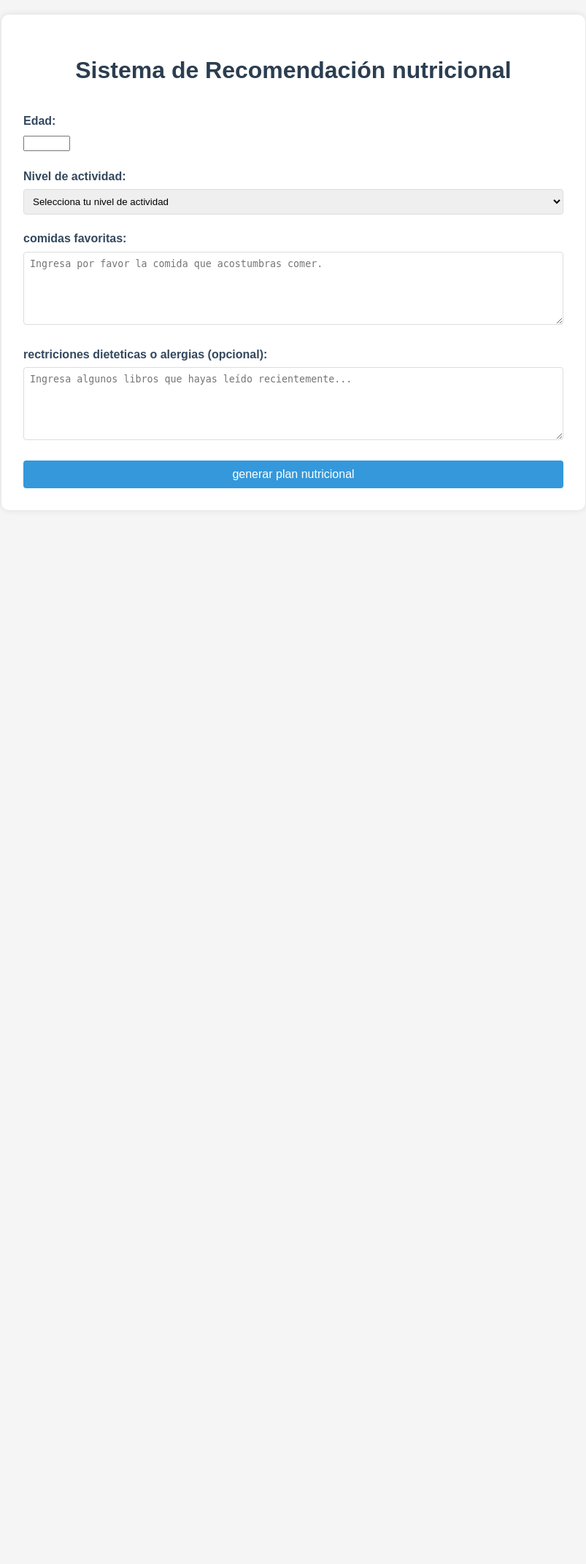
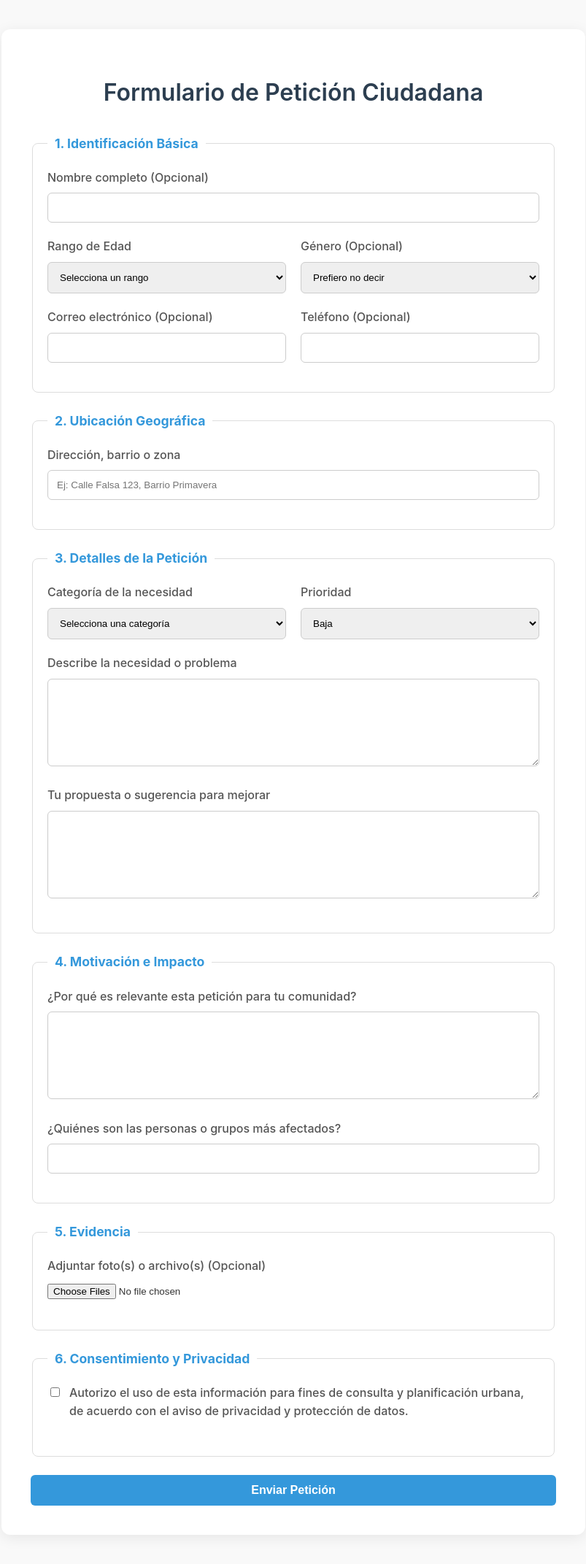
Before and after one commit to yeisonms/URBANA-IA, a Flask app: page / in a window 1280 px wide. Shown: the whole page at 73% size, without its empty margins (238-1041 px from the left). Before the commit the page ends 669 px from the top, so only its background shows below. Run offline with Flask 3, Linux system fonts and the light colour scheme.

Commit message:
version incial formulario

```diff
--- a/app.py
+++ b/app.py
@@ -4,77 +4,108 @@ import os
 from dotenv import load_dotenv
 from groq import Groq
 
-# Load environment variables
+# Cargar variables de entorno
 load_dotenv()
 
 app = Flask(__name__)
 
-# Initialize Groq client
+# Inicializar cliente de Groq
 client = Groq(api_key=os.getenv('GROQ_API_KEY'))
 
 @app.route('/', methods=['GET'])
 def index():
-    # Define genres in Spanish
-    actividades = [
-('sedentario', 'Sedentario (Poco o ningún ejercicio)'),
-('poco_activo', 'Poco Activo (1-3 días/semana)'),
-('moderadamente_activo', 'Moderadamente Activo (3-5 días/semana)'),
-('muy_activo', 'Muy Activo (6-7 días/semana)'),
-('super_activo', 'Super Activo (Atleta profesional/2xentrenamientos)')
-]
-    return render_template('index.html', actividades=actividades)
+    # Definir las categorías de necesidades para el formulario
+    categorias = [
+        ('espacios_verdes', 'Espacios Verdes'),
+        ('infraestructura', 'Infraestructura'),
+        ('accesibilidad', 'Accesibilidad'),
+        ('servicios_publicos', 'Servicios Públicos'),
+        ('seguridad', 'Seguridad'),
+        ('salud_ambiental', 'Salud Ambiental'),
+        ('movilidad', 'Movilidad'),
+        ('energia', 'Energía'),
+        ('otro', 'Otro')
+    ]
+    return render_template('index.html', categorias=categorias)
 
-@app.route('/recommend', methods=['POST'])
-def recommend():
-    # Get form data
-    actividad = request.form.get('actividad')
-    edad = request.form.get('edad')
-    comida = request.form.get('comida')
-    alergia = request.form.get('alergia')
+@app.route('/submit_petition', methods=['POST'])
+def submit_petition():
+    try:
+        # Recoger datos del formulario
+        nombre = request.form.get('nombre', 'No especificado')
+        edad = request.form.get('edad', 'No especificado')
+        genero = request.form.get('genero', 'No especificado')
+        email = request.form.get('email', 'No especificado')
+        telefono = request.form.get('telefono', 'No especificado')
 
+        direccion = request.form.get('direccion')
+        categoria = request.form.get('categoria')
+        prioridad = request.form.get('prioridad')
+        descripcion = request.form.get('descripcion')
+        propuesta = request.form.get('propuesta', 'Ninguna')
 
+        motivacion = request.form.get('motivacion')
+        afectados = request.form.get('afectados')
 
-    # Construct prompt in Spanish
-    prompt = f"""Como nutricionista profesional, crea un plan de nutrición personalizado para alguien con el siguiente perfil:
-Edad: {edad} años
-Nivel de Actividad: {actividad}
-Comidas Favoritas: {comida}
-Restricciones Dietéticas/Alergias: {alergia}
-Por favor, proporciona:
-1. Estimación de necesidades calóricas diarias
-2. Distribución recomendada de macronutrientes
-3. Un plan de comidas diario de ejemplo incorporando sus comidas favoritas
-cuando sea posible
-4. Consideraciones nutricionales específicas para su grupo de edad
-5. Recomendaciones basadas en su nivel de actividad
-6. Alternativas seguras para cualquier alimento restringido
-7. 2-3 sugerencias de snacks saludables
-Formatea la respuesta claramente con encabezados y puntos para facilitar la
-lectura.
-Ten en cuenta la salud y la seguridad, especialmente con respecto a las
-restricciones mencionadas."""
+        # Construir el prompt para el modelo de IA
+        prompt = f"""
+        Como un analista de urbanismo y planificador de IA, procesa la siguiente petición ciudadana y genera un resumen estructurado para su análisis.
 
-    print("Prompt que vamos a enviar a Groq:")
-    print("-----------------------------")
-    print(prompt)
-    print("-----------------------------")
+        **Datos del Solicitante:**
+        - Nombre: {nombre}
+        - Rango de Edad: {edad}
+        - Género: {genero}
+        - Contacto: Correo - {email}, Teléfono - {telefono}
 
-    try:
+        **Ubicación:**
+        - Dirección/Barrio: {direccion}
+
+        **Detalles de la Petición:**
+        - Categoría: {categoria}
+        - Prioridad Ciudadana: {prioridad}
+        - Descripción del Problema: "{descripcion}"
+        - Propuesta Ciudadana: "{propuesta}"
+
+        **Contexto y Justificación:**
+        - Motivación: "{motivacion}"
+        - Grupos Afectados: {afectados}
+
+        **Tarea a realizar:**
+        1.  **Resumen Ejecutivo:** Crea un resumen conciso (2-3 frases) de la petición.
+        2.  **Análisis de Viabilidad (Preliminar):** Basado en la descripción, evalúa de forma preliminar si la propuesta es clara y potencialmente realizable.
+        3.  **Identificación de Palabras Clave:** Extrae 5-7 palabras clave relevantes para la clasificación y búsqueda (ej: 'parque', 'iluminación', 'rampa', 'transporte público').
+        4.  **Sugerencia de Próximo Paso:** Recomienda una acción inmediata para el equipo de planificación urbana (ej: 'Verificar la ubicación con datos geoespaciales', 'Correlacionar con otras peticiones similares en la zona', 'Consultar el plan de ordenamiento territorial vigente').
+
+        Formatea la respuesta de manera clara y profesional.
+        """
+
+        print("Prompt enviado a Groq:")
+        print("-----------------------------")
+        print(prompt)
+        print("-----------------------------")
+
+        # Llamada al API de Groq
         completion = client.chat.completions.create(
             messages=[
+                {
+                    "role": "system",
+                    "content": "Eres un asistente experto en análisis de datos urbanos."
+                },
                 {
                     "role": "user",
                     "content": prompt
                 }
             ],
-            model="deepseek-r1-distill-llama-70b",
-            temperature=0.6,
-            max_tokens=4096,
+            model="llama-3.3-70b-versatile", # Puedes ajustar el modelo según tu preferencia
+            temperature=0.7,
+            max_tokens=2048,
         )
 
-        recommendation = completion.choices[0].message.content
-        return jsonify({'success': True, 'recommendation': recommendation})
+        analysis_result = completion.choices[0].message.content
+        return jsonify({'success': True, 'message': analysis_result})
+
     except Exception as e:
+        print(f"Error: {e}")
         return jsonify({'success': False, 'error': str(e)})
 
 if __name__ == '__main__':
--- a/templates/index.html
+++ b/templates/index.html
@@ -3,141 +3,266 @@
 <head>
     <meta charset="UTF-8">
     <meta name="viewport" content="width=device-width, initial-scale=1.0">
-    <title>Sistema nutricional Angel</title>
+    <title>Consulta Ciudadana para el Urbanismo Participativo</title>
     <style>
         body {
-            font-family: 'Arial', sans-serif;
+            font-family: -apple-system, BlinkMacSystemFont, "Segoe UI", Roboto, "Helvetica Neue", Arial, sans-serif;
             line-height: 1.6;
             max-width: 800px;
-            margin: 0 auto;
+            margin: 20px auto;
             padding: 20px;
-            background-color: #f5f5f5;
+            background-color: #f9f9f9;
+            color: #333;
         }
 
         .container {
             background-color: white;
-            padding: 30px;
-            border-radius: 10px;
-            box-shadow: 0 0 10px rgba(0,0,0,0.1);
+            padding: 40px;
+            border-radius: 12px;
+            box-shadow: 0 4px 20px rgba(0,0,0,0.08);
         }
 
         h1 {
             color: #2c3e50;
             text-align: center;
             margin-bottom: 30px;
+            font-weight: 600;
+        }
+
+        fieldset {
+            border: 1px solid #ddd;
+            border-radius: 8px;
+            padding: 20px;
+            margin-bottom: 25px;
+        }
+
+        legend {
+            padding: 0 10px;
+            font-weight: bold;
+            color: #3498db;
+            font-size: 1.1em;
         }
 
         .form-group {
             margin-bottom: 20px;
         }
 
+        .form-group.inline {
+            display: flex;
+            gap: 20px;
+        }
+
+        .form-group.inline > div {
+            flex: 1;
+        }
+
         label {
             display: block;
-            margin-bottom: 5px;
-            font-weight: bold;
-            color: #34495e;
+            margin-bottom: 8px;
+            font-weight: 500;
+            color: #555;
         }
 
-        select, textarea {
+        input[type="text"],
+        input[type="email"],
+        input[type="tel"],
+        input[type="number"],
+        select,
+        textarea {
             width: 100%;
-            padding: 8px;
-            border: 1px solid #ddd;
-            border-radius: 4px;
+            padding: 12px;
+            border: 1px solid #ccc;
+            border-radius: 6px;
             box-sizing: border-box;
+            transition: border-color 0.2s;
+        }
+
+        input:focus, select:focus, textarea:focus {
+            border-color: #3498db;
+            outline: none;
         }
 
         textarea {
-            height: 100px;
+            height: 120px;
             resize: vertical;
         }
 
         button {
             background-color: #3498db;
             color: white;
-            padding: 10px 20px;
+            padding: 12px 25px;
             border: none;
-            border-radius: 4px;
+            border-radius: 6px;
             cursor: pointer;
             width: 100%;
             font-size: 16px;
+            font-weight: 600;
+            transition: background-color 0.2s;
         }
 
         button:hover {
             background-color: #2980b9;
         }
 
-        #recommendation {
-            margin-top: 20px;
-            padding: 20px;
-            border-left: 4px solid #3498db;
-            background-color: #f8f9fa;
-            display: none;
+        .privacy-consent {
+            display: flex;
+            align-items: flex-start;
+            gap: 10px;
         }
 
-        .error {
-            color: #e74c3c;
-            margin-top: 10px;
-            text-align: center;
+        .privacy-consent input {
+            margin-top: 5px;
+        }
+
+        #result {
+            margin-top: 30px;
+            padding: 20px;
+            border-left: 5px solid #3498db;
+            background-color: #eaf5fb;
+            display: none;
+            border-radius: 0 8px 8px 0;
         }
 
         .loading {
             text-align: center;
             margin-top: 20px;
             display: none;
+            color: #555;
         }
     </style>
 </head>
 <body>
     <div class="container">
-        <h1>Sistema de Recomendación nutricional</h1>
-        <form id="recommendationForm">
+        <h1>Formulario de Petición Ciudadana</h1>
+        <form id="peticionForm">
+
+            <fieldset>
+                <legend>1. Identificación Básica</legend>
                 <div class="form-group">
-                    <label for="edad">Edad:</label>
-                    <input type="number" id="edad" name="edad" min="0" max="120" required>
+                    <label for="nombre">Nombre completo (Opcional)</label>
+                    <input type="text" id="nombre" name="nombre">
                 </div>
+                <div class="form-group inline">
+                    <div>
+                        <label for="edad">Rango de Edad</label>
+                        <select id="edad" name="edad" required>
+                            <option value="">Selecciona un rango</option>
+                            <option value="0-17">Menor de 18</option>
+                            <option value="18-29">18-29 años</option>
+                            <option value="30-45">30-45 años</option>
+                            <option value="46-60">46-60 años</option>
+                            <option value="60+">Más de 60</option>
+                        </select>
+                    </div>
+                    <div>
+                        <label for="genero">Género (Opcional)</label>
+                        <select id="genero" name="genero">
+                            <option value="">Prefiero no decir</option>
+                            <option value="masculino">Masculino</option>
+                            <option value="femenino">Femenino</option>
+                            <option value="otro">Otro</option>
+                        </select>
+                    </div>
+                </div>
+                <div class="form-group inline">
+                    <div>
+                        <label for="email">Correo electrónico (Opcional)</label>
+                        <input type="email" id="email" name="email">
+                    </div>
+                    <div>
+                        <label for="telefono">Teléfono (Opcional)</label>
+                        <input type="tel" id="telefono" name="telefono">
+                    </div>
+                </div>
+            </fieldset>
+
+            <fieldset>
+                <legend>2. Ubicación Geográfica</legend>
                 <div class="form-group">
-                <label for="actividad">Nivel de actividad:</label>
-                <select id="actividad" name="actividad" required>
-                    <option value="">Selecciona tu nivel de actividad</option>
-                    {% for valor, texto in actividades %}
+                    <label for="direccion">Dirección, barrio o zona</label>
+                    <input type="text" id="direccion" name="direccion" required placeholder="Ej: Calle Falsa 123, Barrio Primavera">
+                </div>
+                </fieldset>
+
+            <fieldset>
+                <legend>3. Detalles de la Petición</legend>
+                <div class="form-group inline">
+                    <div>
+                        <label for="categoria">Categoría de la necesidad</label>
+                        <select id="categoria" name="categoria" required>
+                            <option value="">Selecciona una categoría</option>
+                            {% for valor, texto in categorias %}
                             <option value="{{ valor }}">{{ texto }}</option>
                             {% endfor %}
                         </select>
                     </div>
+                    <div>
+                        <label for="prioridad">Prioridad</label>
+                        <select id="prioridad" name="prioridad" required>
+                            <option value="baja">Baja</option>
+                            <option value="media">Media</option>
+                            <option value="alta">Alta</option>
+                        </select>
+                    </div>
+                </div>
+                <div class="form-group">
+                    <label for="descripcion">Describe la necesidad o problema</label>
+                    <textarea id="descripcion" name="descripcion" required></textarea>
+                </div>
+                 <div class="form-group">
+                    <label for="propuesta">Tu propuesta o sugerencia para mejorar</label>
+                    <textarea id="propuesta" name="propuesta"></textarea>
+                </div>
+            </fieldset>
 
+            <fieldset>
+                <legend>4. Motivación e Impacto</legend>
                 <div class="form-group">
-                <label for="comida">comidas favoritas:</label>
-                <textarea id="comida" name="comida" placeholder="Ingresa por favor la comida que acostumbras comer." required></textarea>
+                    <label for="motivacion">¿Por qué es relevante esta petición para tu comunidad?</label>
+                    <textarea id="motivacion" name="motivacion" required></textarea>
                 </div>
+                <div class="form-group">
+                    <label for="afectados">¿Quiénes son las personas o grupos más afectados?</label>
+                    <input type="text" id="afectados" name="afectados" required>
+                </div>
+            </fieldset>
 
+            <fieldset>
+                <legend>5. Evidencia</legend>
                 <div class="form-group">
-                <label for="alergia">rectriciones dieteticas o alergias (opcional):</label>
-                <textarea id="alergia" name="alergia" placeholder="Ingresa algunos libros que hayas leído recientemente..." required></textarea>
+                    <label for="adjunto">Adjuntar foto(s) o archivo(s) (Opcional)</label>
+                    <input type="file" id="adjunto" name="adjunto" multiple>
                 </div>
+            </fieldset>
 
+            <fieldset>
+                <legend>6. Consentimiento y Privacidad</legend>
+                <div class="form-group privacy-consent">
+                    <input type="checkbox" id="consentimiento" name="consentimiento" required>
+                    <label for="consentimiento">Autorizo el uso de esta información para fines de consulta y planificación urbana, de acuerdo con el aviso de privacidad y protección de datos.</label>
+                </div>
+            </fieldset>
 
-
-            <button type="submit">generar plan nutricional</button>
+            <button type="submit">Enviar Petición</button>
         </form>
 
-        <div class="loading">Obteniendo tu plan nutricional personalizado...</div>
-        <div id="recommendation"></div>
+        <div class="loading">Procesando tu petición...</div>
+        <div id="result"></div>
     </div>
 
     <script>
-        document.getElementById('recommendationForm').addEventListener('submit', async (e) => {
+        document.getElementById('peticionForm').addEventListener('submit', async (e) => {
             e.preventDefault();
 
             const form = e.target;
             const loading = document.querySelector('.loading');
-            const recommendationDiv = document.getElementById('recommendation');
+            const resultDiv = document.getElementById('result');
 
-            // Mostrar loading, ocultar recomendación anterior
             loading.style.display = 'block';
-            recommendationDiv.style.display = 'none';
+            resultDiv.style.display = 'none';
 
             try {
-                const response = await fetch('/recommend', {
+                const response = await fetch('/submit_petition', { // Ruta actualizada
                     method: 'POST',
                     body: new FormData(form)
                 });
@@ -145,15 +270,16 @@
                 const data = await response.json();
 
                 if (data.success) {
-                    recommendationDiv.innerHTML = data.recommendation.replace(/\n/g, '<br>');
-                    recommendationDiv.style.display = 'block';
+                    resultDiv.innerHTML = `<strong>Petición recibida con éxito:</strong><br><br>${data.message.replace(/\n/g, '<br>')}`;
+                    resultDiv.style.display = 'block';
+                    form.reset(); // Limpiar el formulario
                 } else {
-                    recommendationDiv.innerHTML = `<div class="error">Error: ${data.error}</div>`;
-                    recommendationDiv.style.display = 'block';
+                    resultDiv.innerHTML = `<div class="error">Error: ${data.error}</div>`;
+                    resultDiv.style.display = 'block';
                 }
             } catch (error) {
-                recommendationDiv.innerHTML = `<div class="error">Ocurrió un error. Por favor, intenta de nuevo.</div>`;
-                recommendationDiv.style.display = 'block';
+                resultDiv.innerHTML = `<div class="error">Ocurrió un error de conexión. Por favor, intenta de nuevo.</div>`;
+                resultDiv.style.display = 'block';
             } finally {
                 loading.style.display = 'none';
             }
```
Lines whose indentation alone changed are shown as unchanged.
